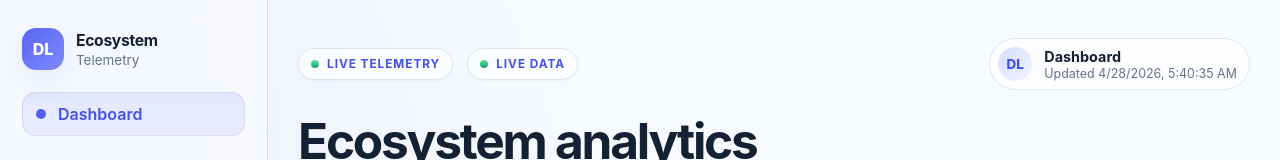
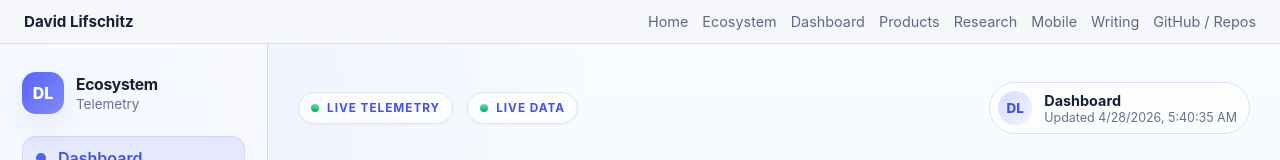
Before and after one commit to davidlifschitz/davidlifschitz.github.io, a plain HTML site: page dashboard.html in a window 1280 px wide. Shown: the top 160 px of the page. Drawn offline with Linux system fonts and the light colour scheme.

Commit message:
Add site nav header to dashboard with Writing link

```diff
--- a/dashboard.html
+++ b/dashboard.html
@@ -5,8 +5,33 @@
   <meta name="viewport" content="width=device-width, initial-scale=1.0" />
   <title>Ecosystem Dashboard</title>
   <link rel="stylesheet" href="styles/dashboard.css" />
+  <style>
+    .site-header { position: sticky; top: 0; z-index: 100; background: rgba(246,247,251,0.95); backdrop-filter: blur(12px); border-bottom: 1px solid #dbe2f0; }
+    .site-nav { display: flex; justify-content: space-between; align-items: center; gap: 16px; padding: 12px 24px; }
+    .site-nav .brand { font-weight: 700; color: #172033; text-decoration: none; font-family: Inter, -apple-system, sans-serif; font-size: 0.95rem; }
+    .site-nav .nav-links { display: flex; flex-wrap: wrap; gap: 14px; font-size: 0.9rem; font-family: Inter, -apple-system, sans-serif; }
+    .site-nav .nav-links a { color: #5d6985; text-decoration: none; }
+    .site-nav .nav-links a:hover { color: #3856ff; }
+    @media (max-width: 700px) { .site-nav { flex-direction: column; align-items: flex-start; } }
+  </style>
 </head>
 <body>
+  <header class="site-header">
+    <div class="site-nav">
+      <a class="brand" href="index.html">David Lifschitz</a>
+      <nav class="nav-links" aria-label="Primary">
+        <a href="index.html">Home</a>
+        <a href="ecosystem.html">Ecosystem</a>
+        <a href="dashboard.html">Dashboard</a>
+        <a href="index.html#products">Products</a>
+        <a href="index.html#research">Research</a>
+        <a href="index.html#mobile">Mobile</a>
+        <a href="blog/index.html">Writing</a>
+        <a href="https://github.com/davidlifschitz" target="_blank" rel="noreferrer">GitHub / Repos</a>
+      </nav>
+    </div>
+  </header>
+
   <div class="app-shell">
     <aside class="sidebar">
       <div class="sidebar-inner">
@@ -17,7 +42,6 @@
             <span>Telemetry</span>
           </div>
         </div>
-
         <nav class="sidebar-nav">
           <a class="nav-item active"><span class="nav-dot"></span>Dashboard</a>
           <a class="nav-item"><span class="nav-dot"></span>Repositories</a>
@@ -25,7 +49,6 @@
           <a class="nav-item"><span class="nav-dot"></span>Settings</a>
           <a class="nav-item"><span class="nav-dot"></span>Docs</a>
         </nav>
-
         <div class="sidebar-card">
           <div class="eyebrow">Token</div>
           <h3>ECOSYSTEM_GH_TOKEN</h3>
@@ -55,18 +78,9 @@
             <h1 class="page-title">Ecosystem analytics</h1>
             <p class="page-subtitle">Track additions, deletions, commits, and repository activity over time.</p>
           </div>
-
           <div class="control-strip">
-            <div class="control-group">
-              <label>Repo</label>
-              <select id="repoSelect" class="select"></select>
-            </div>
-
-            <div class="control-group">
-              <label>Compare</label>
-              <select id="compareSelect" class="select"></select>
-            </div>
-
+            <div class="control-group"><label>Repo</label><select id="repoSelect" class="select"></select></div>
+            <div class="control-group"><label>Compare</label><select id="compareSelect" class="select"></select></div>
             <div class="control-group">
               <label>Window</label>
               <select id="windowSelect" class="select">
@@ -76,7 +90,6 @@
                 <option value="30">30d</option>
               </select>
             </div>
-
             <div class="control-group">
               <label>Mode</label>
               <select id="modeSelect" class="select">
@@ -84,7 +97,6 @@
                 <option value="cumulative">Cumulative</option>
               </select>
             </div>
-
             <button id="reloadButton" class="button button-primary">Refresh</button>
           </div>
         </div>
@@ -104,7 +116,6 @@
               <h2 class="panel-title">Activity chart</h2>
             </div>
           </div>
-
           <div class="chart-shell">
             <div class="chart-frame">
               <svg id="chartSvg"></svg>
@@ -112,7 +123,6 @@
               <div id="chartTooltip" class="chart-tooltip" hidden></div>
             </div>
           </div>
-
           <p id="chartMeta" class="chart-meta"></p>
           <p id="repoNote"></p>
         </div>
@@ -125,16 +135,9 @@
             <table class="data-table">
               <thead>
                 <tr>
-                  <th>Repository</th>
-                  <th>Visibility</th>
-                  <th>Branch</th>
-                  <th>Additions</th>
-                  <th>Deletions</th>
-                  <th>Total</th>
-                  <th>Commits</th>
-                  <th>Status</th>
-                  <th>Blame</th>
-                  <th>Trend</th>
+                  <th>Repository</th><th>Visibility</th><th>Branch</th>
+                  <th>Additions</th><th>Deletions</th><th>Total</th>
+                  <th>Commits</th><th>Status</th><th>Blame</th><th>Trend</th>
                 </tr>
               </thead>
               <tbody id="repoTableBody"></tbody>
```
